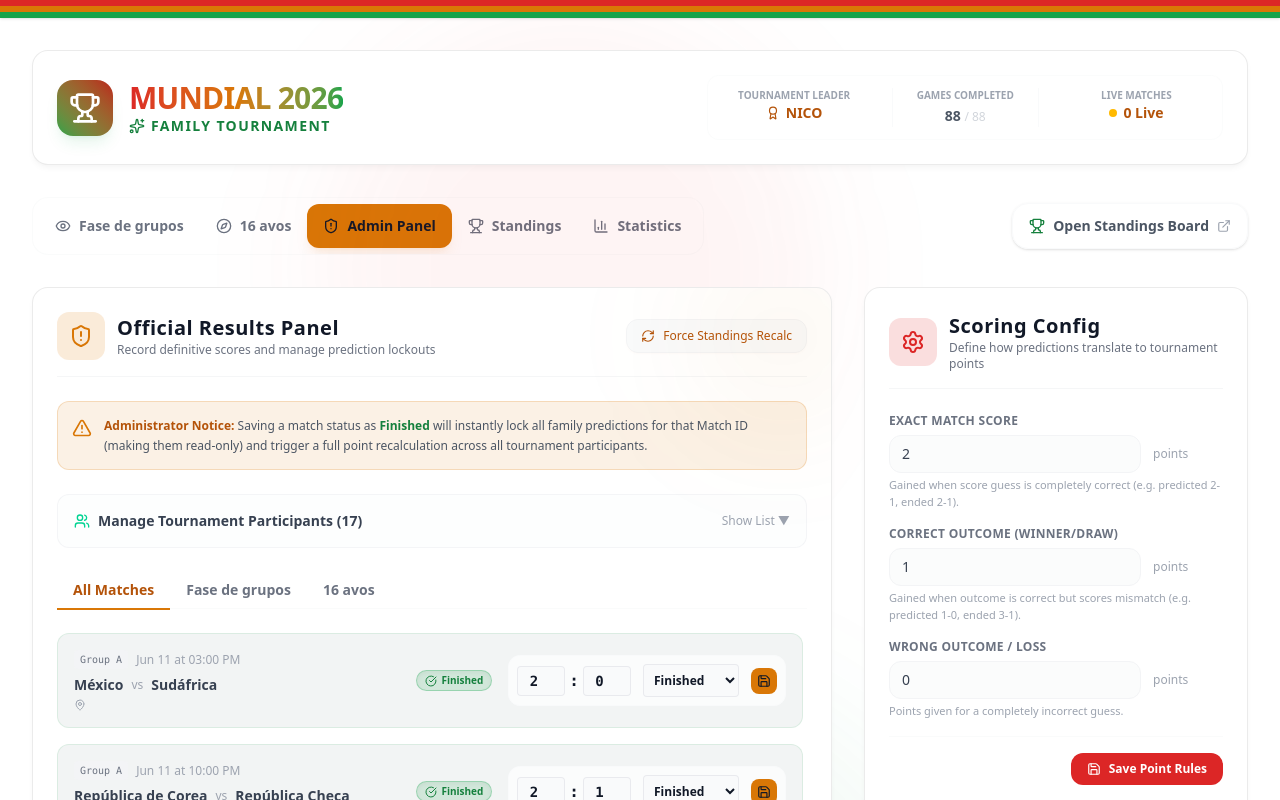
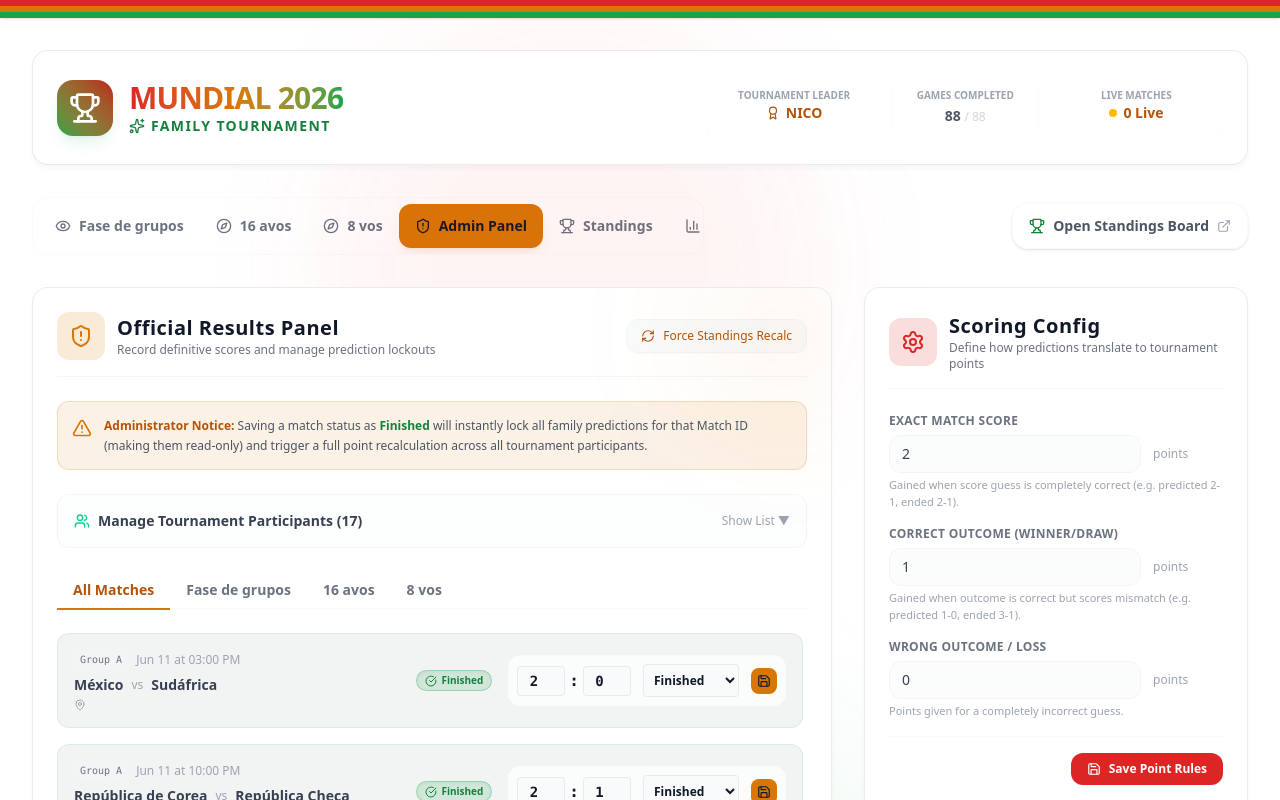
Before and after one commit to nicoabdo/Initial-local-tournament-build, a Next.js app: page / in a window 1280 px wide. Both pictures are taken after a click on the button "Admin Panel". Shown: the top 800 px of the page. Built offline with nearby package versions, Linux system fonts and the light colour scheme.

Commit message:
Support new 8 vos phase in predictions grid, admin panel, and standings board

```diff
--- a/src/app/MainClientContainer.tsx
+++ b/src/app/MainClientContainer.tsx
@@ -28,8 +28,8 @@ export default function MainClientContainer({ initialDb }: MainClientContainerPr
     initialDb.users.length > 0 ? initialDb.users[0].id : ""
   );
 
-  // Layout Tab: 'workspace' (User Prediction Workspace) | '16avos' (16 Avos Phase) | 'admin' (Admin Results Panel) | 'standings' (Family Standings) | 'statistics' (Match Analytics)
-  const [activeTab, setActiveTab] = useState<"workspace" | "16avos" | "admin" | "standings" | "statistics">("workspace");
+  // Layout Tab: 'workspace' (User Prediction Workspace) | '16avos' (16 Avos Phase) | '8vos' (8 Vos Phase) | 'admin' (Admin Results Panel) | 'standings' (Family Standings) | 'statistics' (Match Analytics)
+  const [activeTab, setActiveTab] = useState<"workspace" | "16avos" | "8vos" | "admin" | "standings" | "statistics">("workspace");
 
   // Centralized cache of unsaved predictions: Record<userId, Record<matchId, {home, away}>>
   const [unsavedChanges, setUnsavedChanges] = useState<Record<string, Record<string, { home: number; away: number }>>>({});
@@ -273,6 +273,17 @@ export default function MainClientContainer({ initialDb }: MainClientContainerPr
               16 avos
             </button>
             <button
+              onClick={() => setActiveTab("8vos")}
+              className={`flex-1 sm:flex-none flex items-center justify-center gap-2 py-3 px-4 rounded-xl text-sm font-bold transition-all duration-155 cursor-pointer whitespace-nowrap ${
+                activeTab === "8vos"
+                  ? "bg-indigo-500 text-slate-50 shadow-lg shadow-indigo-500/10"
+                  : "text-slate-400 hover:text-slate-200"
+              }`}
+            >
+              <Compass className="w-4 h-4" />
+              8 vos
+            </button>
+            <button
               onClick={() => setActiveTab("admin")}
               className={`flex-1 sm:flex-none flex items-center justify-center gap-2 py-3 px-4 rounded-xl text-sm font-bold transition-all duration-155 cursor-pointer whitespace-nowrap ${
                 activeTab === "admin"
@@ -352,6 +363,21 @@ export default function MainClientContainer({ initialDb }: MainClientContainerPr
                 subTitle="View & edit all participant predictions for the 16 Avos phase"
               />
             )}
+            {activeTab === "8vos" && (
+              <PredictionWorkspace
+                users={db.users}
+                matches={db.matches.filter(m => m.phase === "8 vos")}
+                pointStructure={db.settings.pointStructure}
+                unsavedChanges={unsavedChanges}
+                onPredChange={handlePredChange}
+                onSavePredictions={handleSavePredictions}
+                onClearLocalChanges={() => setUnsavedChanges({})}
+                isSaving={isSaving}
+                saveSuccess={saveSuccess}
+                title="8 Vos Predictions Grid"
+                subTitle="View & edit all participant predictions for the 8 Vos phase"
+              />
+            )}
             {activeTab === "admin" && (
               <AdminResultsPanel
                 users={db.users}
--- a/src/components/AdminResultsPanel.tsx
+++ b/src/components/AdminResultsPanel.tsx
@@ -61,12 +61,13 @@ export default function AdminResultsPanel({
     setAdminScores(initialScores);
   }, [matches]);
 
-  const [filterType, setFilterType] = useState<"all" | "fase de grupos" | "16 avos">("all");
+  const [filterType, setFilterType] = useState<"all" | "fase de grupos" | "16 avos" | "8 vos">("all");
 
   const filteredMatches = matches.filter(match => {
     if (filterType === "all") return true;
     if (filterType === "fase de grupos") return match.phase === "fase de grupos";
-    return match.phase === "16 avos";
+    if (filterType === "16 avos") return match.phase === "16 avos";
+    return match.phase === "8 vos";
   });
 
   const handleAdminScoreChange = (matchId: string, team: "home" | "away", val: string) => {
@@ -273,6 +274,16 @@ export default function AdminResultsPanel({
         >
           16 avos
         </button>
+        <button
+          onClick={() => setFilterType("8 vos")}
+          className={`px-4 py-2 border-b-2 font-semibold text-sm transition-colors relative -mb-[2px] cursor-pointer ${
+            filterType === "8 vos"
+              ? "border-amber-500 text-amber-600 font-bold"
+              : "border-transparent text-slate-400 hover:text-slate-200"
+          }`}
+        >
+          8 vos
+        </button>
       </div>
 
       {/* Admin Matches List */}
--- a/src/components/Leaderboard.tsx
+++ b/src/components/Leaderboard.tsx
@@ -14,7 +14,7 @@ export default function Leaderboard({ users, matches, pointStructure }: Leaderbo
   const [selectedUser, setSelectedUser] = useState<User | null>(null);
   const [searchTerm, setSearchTerm] = useState("");
   const [isExpanded, setIsExpanded] = useState(false);
-  const [standingsTab, setStandingsTab] = useState<"general" | "fase de grupos" | "16 avos">("general");
+  const [standingsTab, setStandingsTab] = useState<"general" | "fase de grupos" | "16 avos" | "8 vos">("general");
 
   useEffect(() => {
     if (isExpanded) {
@@ -153,6 +153,16 @@ export default function Leaderboard({ users, matches, pointStructure }: Leaderbo
           }`}
         >
           16 avos
+        </button>
+        <button
+          onClick={() => setStandingsTab("8 vos")}
+          className={`px-4 py-2 border-b-2 font-semibold text-sm transition-colors relative -mb-[2px] cursor-pointer ${
+            standingsTab === "8 vos"
+              ? "border-amber-500 text-amber-600 font-bold"
+              : "border-transparent text-slate-400 hover:text-slate-200"
+          }`}
+        >
+          8 vos
         </button>
       </div>
 
```
